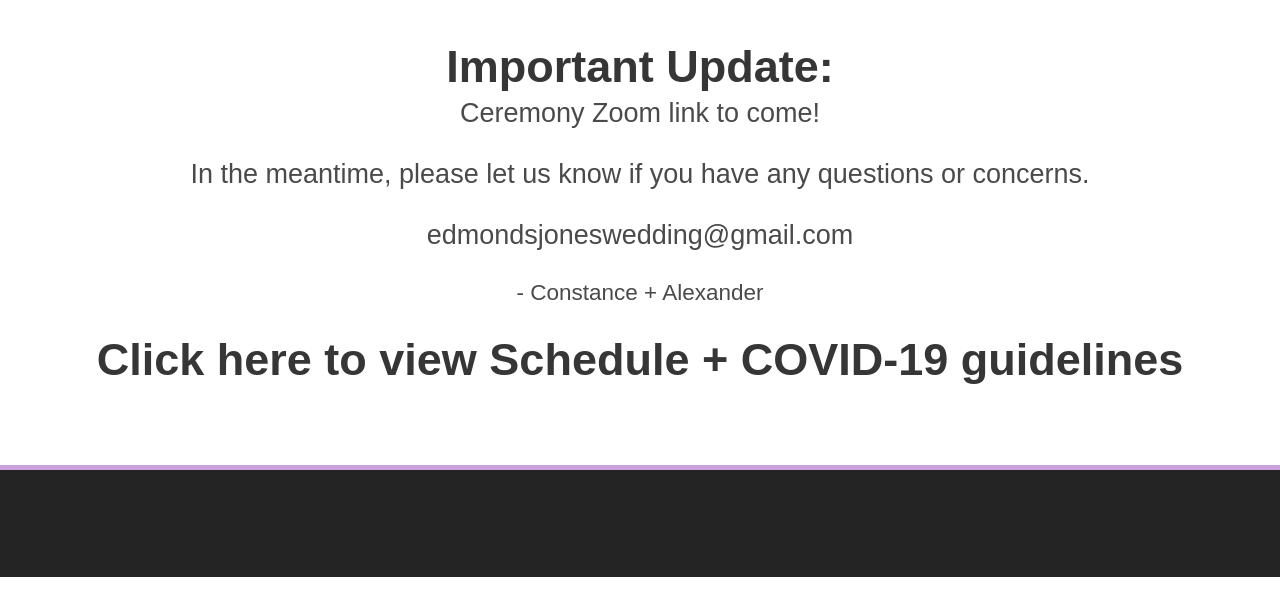
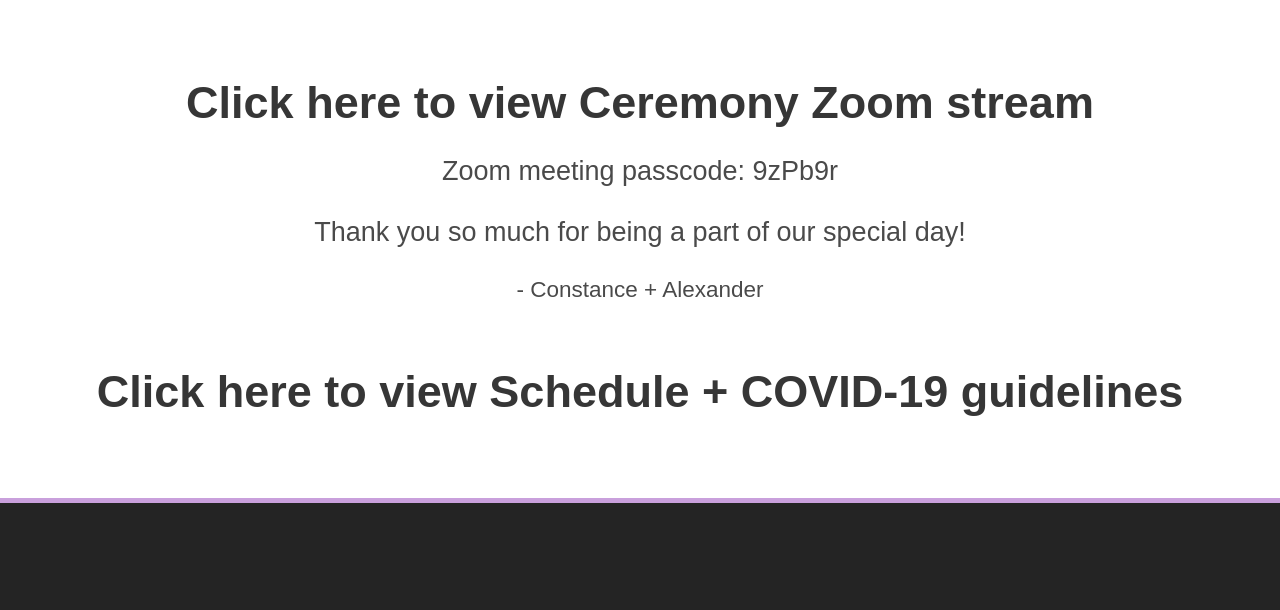
Before and after one commit to alexanderjones19/wedding-site, a Gatsby site: page / in a window 1280 px wide. Shown: the part 838-1448 px from the top of the page. Before the commit the page ends 1415 px from the top, so only its background shows below. Built offline with nearby package versions, Linux system fonts and the light colour scheme; Gatsby itself is replaced by a stand-in of ours; a web font is replaced by a local one.

Commit message:
update index page added container styles to index page

```diff
--- a/src/pages/index.js
+++ b/src/pages/index.js
@@ -47,7 +47,7 @@
       <hr/>
 
       <section className="section">
-        <div className="container">
+        <div className={`container ${indexStyles.container}`}>
           {/* <h2 className={`title is-2 is-size-4-mobile ${indexStyles.textContent}`}>
             Hello Friends and Family!
           </h2>
@@ -57,17 +57,16 @@
           <h5 className={`subtitle is-5 is-size-7-mobile ${indexStyles.textContent}`}>
             - Constance + Alexander
           </h5> */}
-          <h2 className={`title is-2 is-size-4-mobile ${indexStyles.textContent}`}>
-            Important Update:
-          </h2>
+          <a className={indexStyles.link} href="https://us04web.zoom.us/j/71392285592?pwd=V0gzTCtybjBKcUt6N0hPWmlqeXI2dz09" target="_blank" rel="noopener noreferrer">
+            <h2 className={`title is-2 is-size-4-mobile ${indexStyles.textContent}`}>
+              Click here to view Ceremony Zoom stream
+            </h2>
+          </a>
           <h4 className={`subtitle is-4 is-size-6-mobile ${indexStyles.textContent}`}>
-            Ceremony Zoom link to come!
+            Zoom meeting passcode: 9zPb9r
           </h4>
           <h4 className={`subtitle is-4 is-size-6-mobile ${indexStyles.textContent}`}>
-            In the meantime, please let us know if you have any questions or concerns.
-          </h4>
-          <h4 className={`subtitle is-4 is-size-6-mobile ${indexStyles.textContent}`}>
-            edmondsjoneswedding@gmail.com
+            Thank you so much for being a part of our special day!
           </h4>
           <h5 className={`subtitle is-5 is-size-7-mobile ${indexStyles.textContent}`}>
             - Constance + Alexander
--- a/src/pages/index.module.scss
+++ b/src/pages/index.module.scss
@@ -38,3 +38,9 @@
   transition: color 0.75s ease;
   -webkit-transition: color 0.75s ease;
 }
+
+.container {
+  display: flex;
+  flex-direction: column;
+  align-items: center;
+}
```
